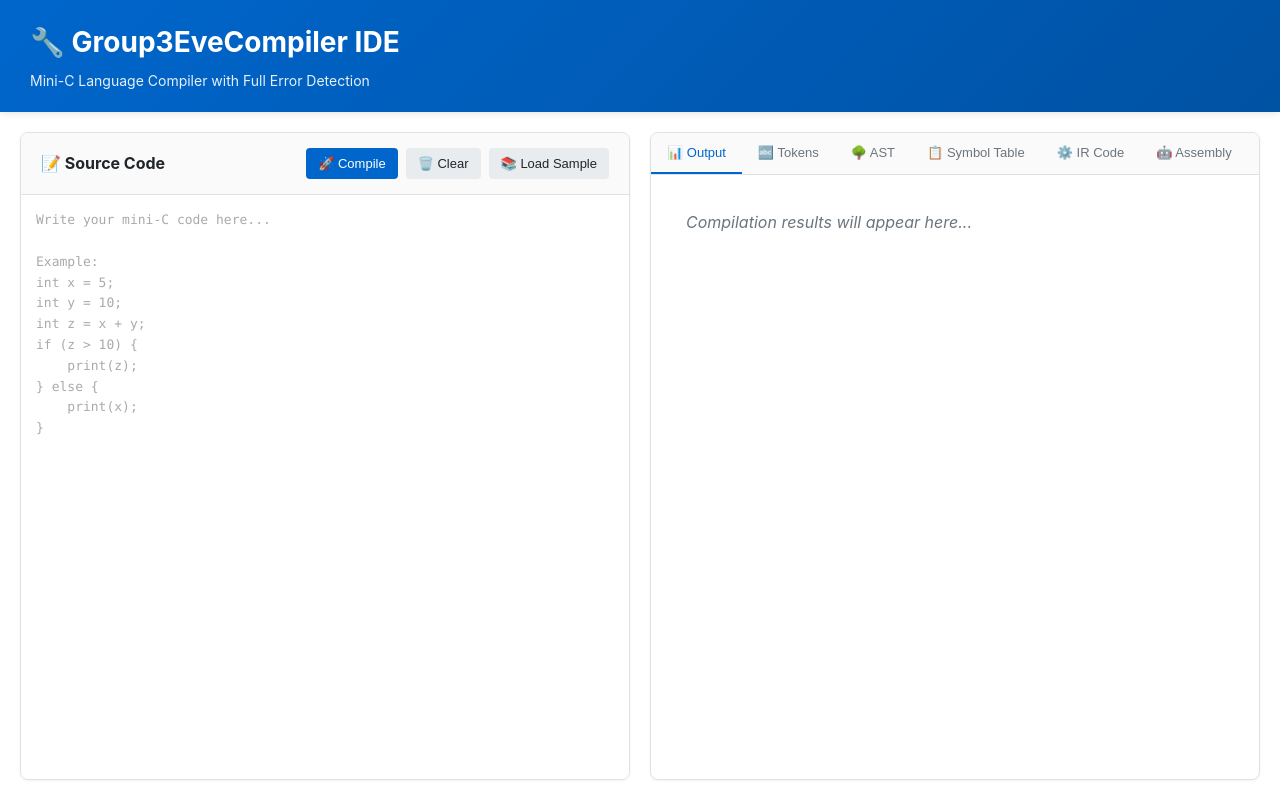
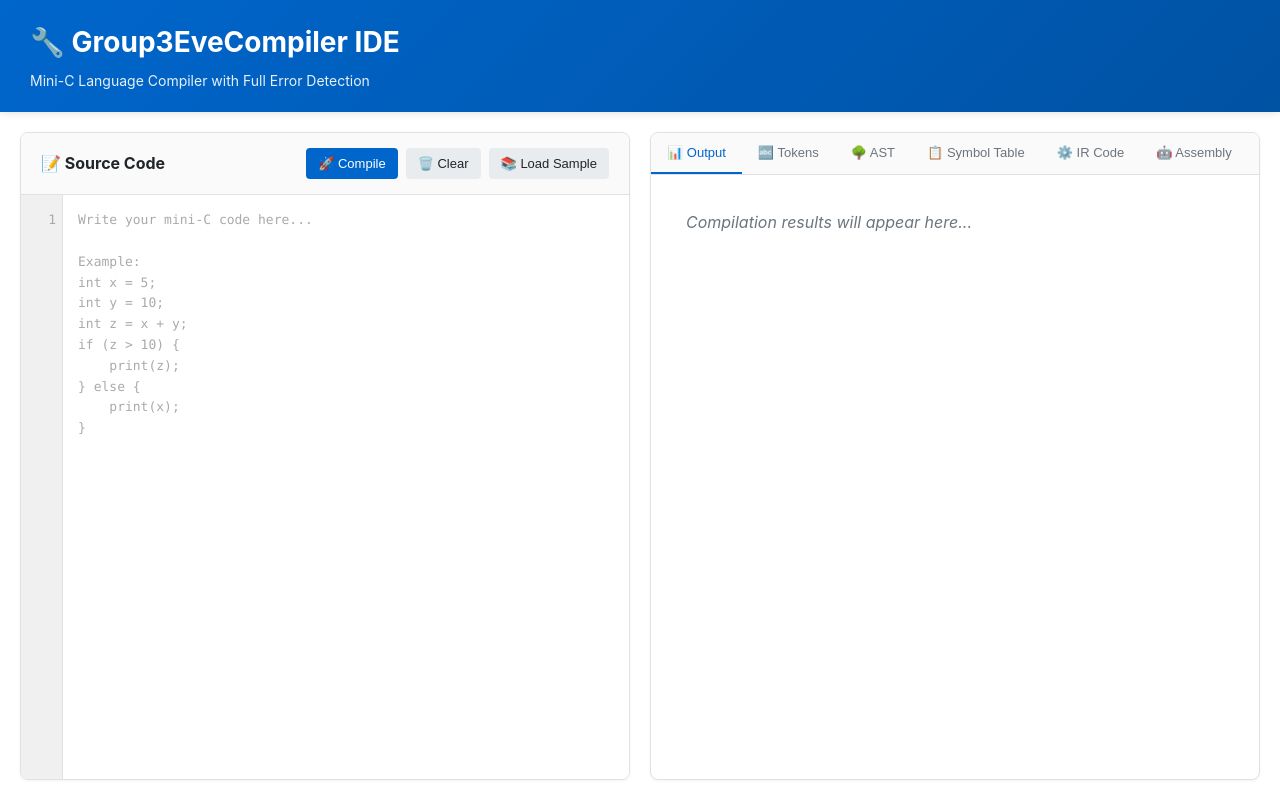
Before and after one commit to KisirinyaSirajje/group3evecompiler, a Flask app: page / in a window 1280 px wide. Run offline with Flask 3, Linux system fonts and the light colour scheme.

Commit message:
Add line numbering gutter and error count badge to IDE

```diff
--- a/evecompiler_ide/static/script.js
+++ b/evecompiler_ide/static/script.js
@@ -2,12 +2,27 @@
 
 document.addEventListener('DOMContentLoaded', () => {
     const sourceCodeEl = document.getElementById('sourceCode');
+    const lineNumbersEl = document.getElementById('lineNumbers');
     const compileBtn = document.getElementById('compileBtn');
     const clearBtn = document.getElementById('clearBtn');
     const sampleBtn = document.getElementById('sampleBtn');
     const sampleModal = document.getElementById('sampleModal');
     const closeBtn = document.querySelector('.close-btn');
     const statusContainer = document.getElementById('statusContainer');
+
+    // Line numbers
+    function updateLineNumbers() {
+        const count = sourceCodeEl.value.split('\n').length;
+        let nums = '';
+        for (let i = 1; i <= count; i++) nums += i + '\n';
+        lineNumbersEl.textContent = nums;
+        lineNumbersEl.scrollTop = sourceCodeEl.scrollTop;
+    }
+    sourceCodeEl.addEventListener('input', updateLineNumbers);
+    sourceCodeEl.addEventListener('scroll', () => {
+        lineNumbersEl.scrollTop = sourceCodeEl.scrollTop;
+    });
+    updateLineNumbers();
 
     // Tab switching
     document.querySelectorAll('.tab-btn').forEach(btn => {
@@ -56,9 +71,14 @@ document.addEventListener('DOMContentLoaded', () => {
 
             if (data.success) {
                 showStatus('✅ Compilation successful!', 'success');
+                document.getElementById('errorBadge').classList.add('hidden');
                 displayOutput(data);
             } else {
                 showStatus(`❌ ${data.error}`, 'error');
+                const errCount = data.error.split('\n').filter(l => l.trim()).length;
+                const badge = document.getElementById('errorBadge');
+                badge.textContent = errCount + (errCount === 1 ? ' error' : ' errors');
+                badge.classList.remove('hidden');
                 document.getElementById('outputContent').innerHTML =
                     `<div class="error-message"><strong>Compilation Error:</strong><br>${escapeHtml(data.error)}</div>`;
             }
--- a/evecompiler_ide/static/style.css
+++ b/evecompiler_ide/static/style.css
@@ -121,6 +121,30 @@ header h1 {
     background: #dee2e6;
 }
 
+/* Editor wrapper: gutter + textarea side-by-side */
+.editor-wrapper {
+    display: flex;
+    flex: 1;
+    overflow: hidden;
+}
+
+#lineNumbers {
+    width: 42px;
+    min-width: 42px;
+    background: #f0f0f0;
+    border-right: 1px solid var(--border);
+    padding: 15px 6px 15px 0;
+    text-align: right;
+    color: #aaa;
+    user-select: none;
+    overflow: hidden;
+    white-space: pre;
+    font-family: 'Monaco', 'Menlo', 'Consolas', monospace;
+    font-size: 13px;
+    line-height: 1.6;
+    pointer-events: none;
+}
+
 #sourceCode {
     flex: 1;
     padding: 15px;
@@ -130,10 +154,29 @@ header h1 {
     line-height: 1.6;
     resize: none;
     color: var(--text);
+    overflow: auto;
 }
 
 #sourceCode::placeholder {
     color: #aaa;
+}
+
+/* Error count badge on Output tab */
+.error-badge {
+    display: inline-block;
+    background: var(--danger);
+    color: white;
+    font-size: 10px;
+    font-weight: 700;
+    padding: 1px 6px;
+    border-radius: 10px;
+    margin-left: 4px;
+    vertical-align: middle;
+    line-height: 1.5;
+}
+
+.error-badge.hidden {
+    display: none;
 }
 
 .results-panel {
--- a/evecompiler_ide/templates/index.html
+++ b/evecompiler_ide/templates/index.html
@@ -24,7 +24,10 @@
                         <button id="sampleBtn" class="btn btn-secondary">📚 Load Sample</button>
                     </div>
                 </div>
-                <textarea id="sourceCode" placeholder="Write your mini-C code here...
+                <div class="editor-wrapper">
+                    <div id="lineNumbers" aria-hidden="true">1
+</div>
+                    <textarea id="sourceCode" placeholder="Write your mini-C code here...
 
 Example:
 int x = 5;
@@ -36,6 +39,7 @@ if (z > 10) {
     print(x);
 }
 "></textarea>
+                </div>
             </div>
 
             <!-- Results Panel -->
@@ -47,7 +51,7 @@ if (z > 10) {
 
                 <!-- Tabs -->
                 <div class="tabs">
-                    <button class="tab-btn active" data-tab="output">📊 Output</button>
+                    <button class="tab-btn active" data-tab="output">📊 Output <span id="errorBadge" class="error-badge hidden"></span></button>
                     <button class="tab-btn" data-tab="tokens">🔤 Tokens</button>
                     <button class="tab-btn" data-tab="ast">🌳 AST</button>
                     <button class="tab-btn" data-tab="symbols">📋 Symbol Table</button>
```
